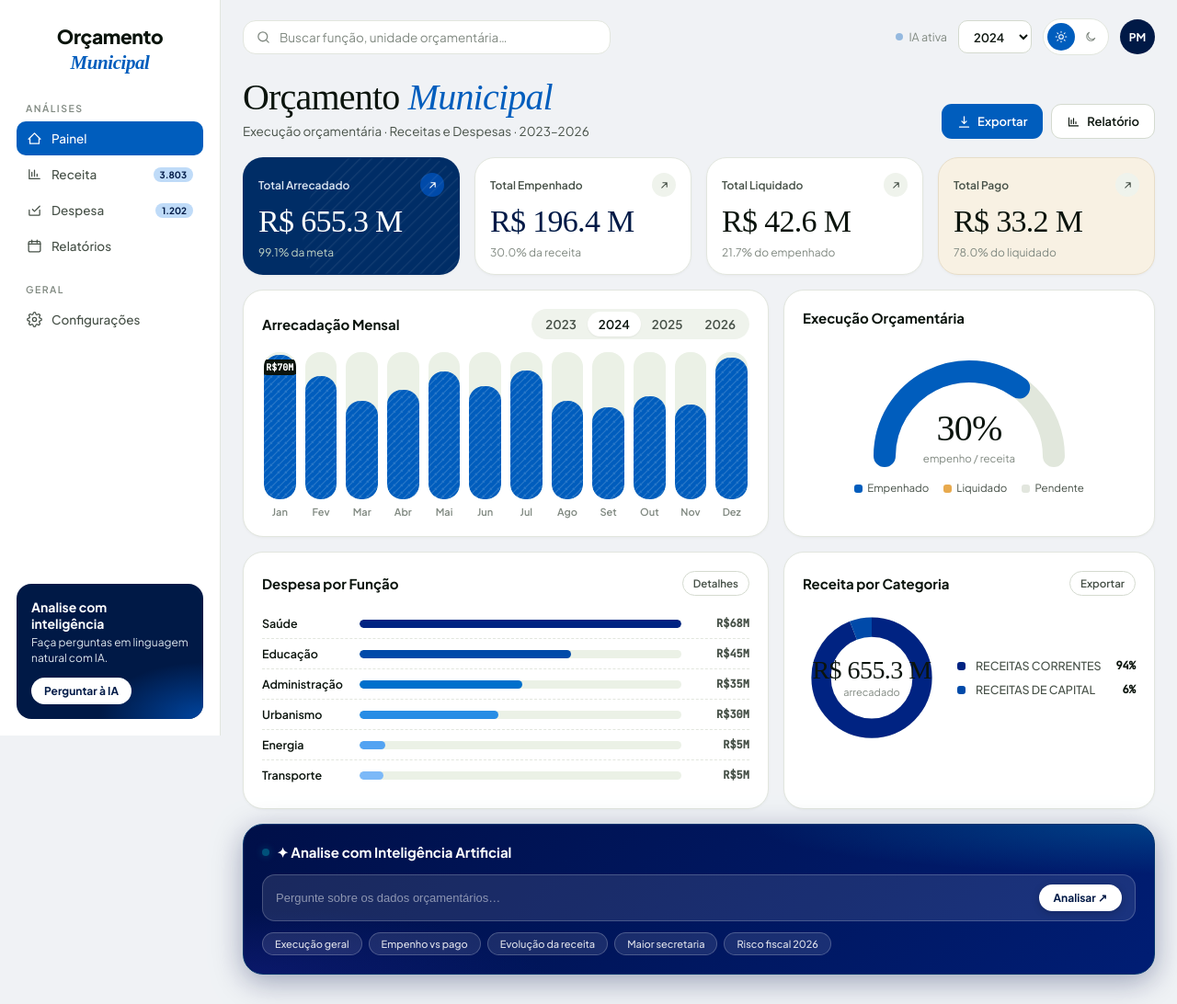
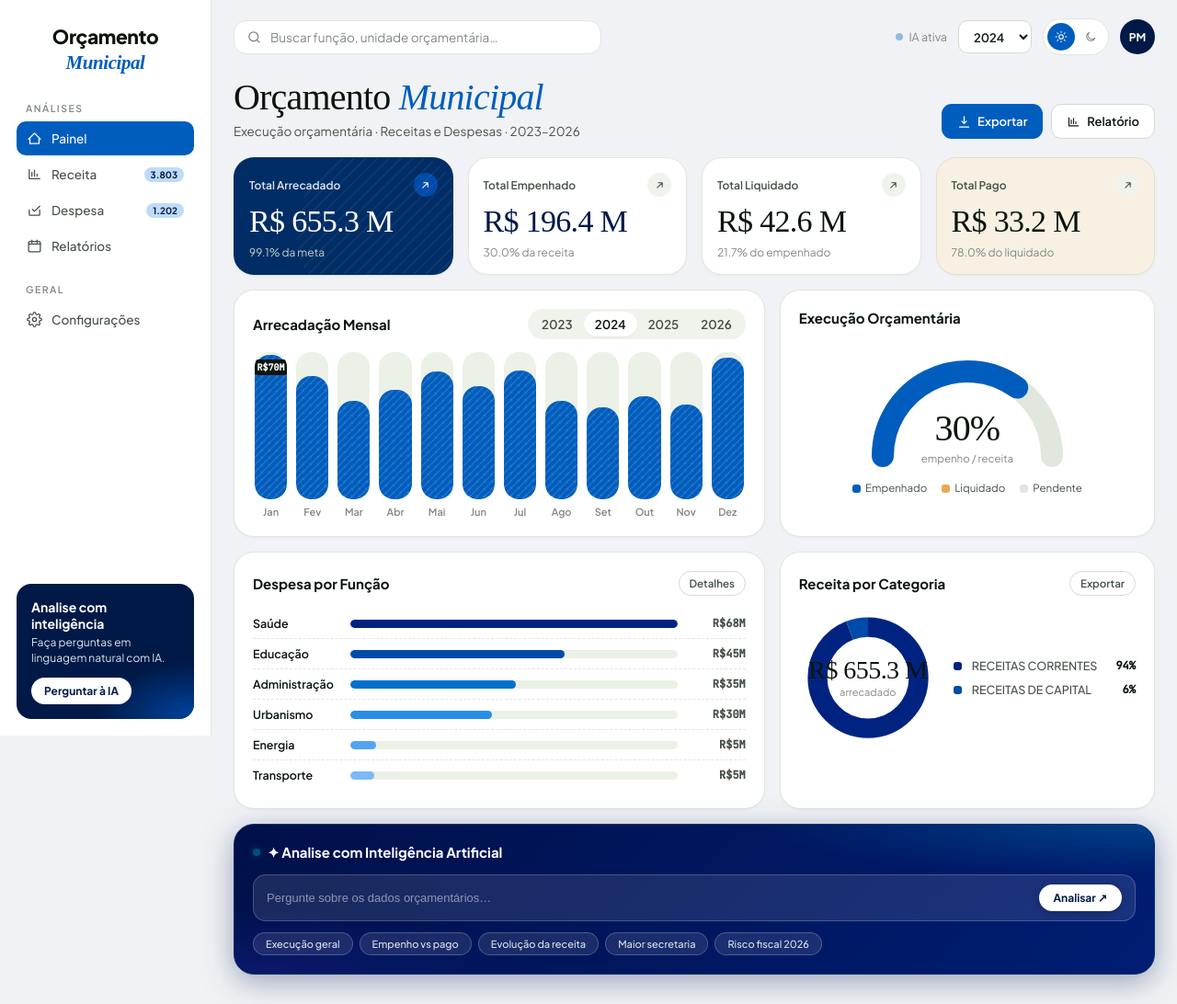
Before and after one commit to thiagolessa08-sys/SQLTech, a Flask app: page / in a window 1280 px wide. Shown: the whole page at 92% size. Run offline with Flask 3, Linux system fonts and the light colour scheme; data comes from the database, SQL or seed files in the repository; some web fonts are replaced.

Commit message:
fix: sidebar unificada em 230px em todas as telas

```diff
--- a/templates/index.html
+++ b/templates/index.html
@@ -46,7 +46,7 @@
 html,body { height:100%; }
 body { font-family:'Plus Jakarta Sans',system-ui,sans-serif; background:var(--bg); color:var(--ink); -webkit-font-smoothing:antialiased; }
 
-.app { display:grid; grid-template-columns:240px 1fr; min-height:100vh; }
+.app { display:grid; grid-template-columns:230px 1fr; min-height:100vh; }
 
 /* SIDEBAR */
 .sidebar { background:var(--surface); border-right:1px solid var(--line); padding:22px 18px 18px; display:flex; flex-direction:column; gap:22px; position:sticky; top:0; height:100vh; overflow-y:auto; }
```
